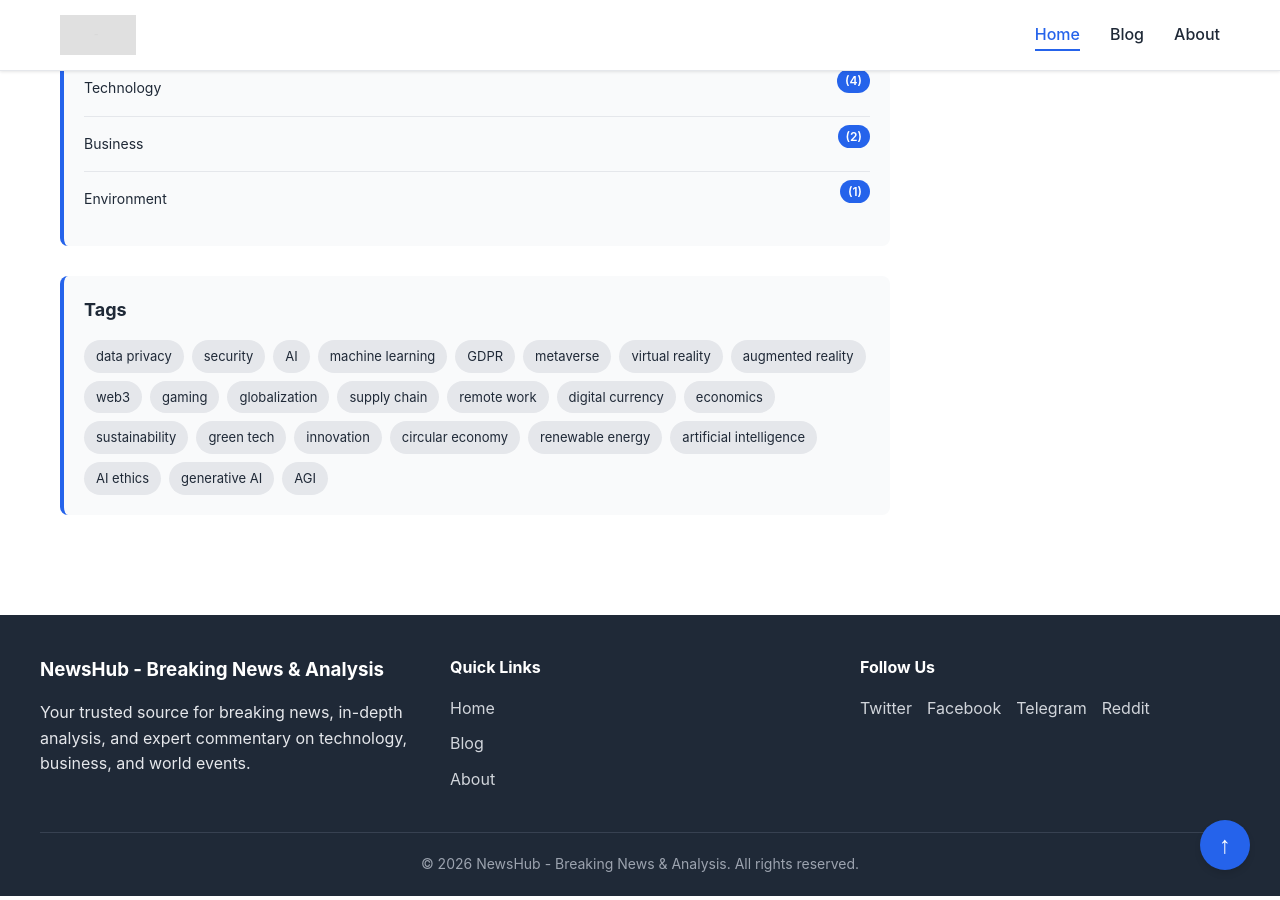
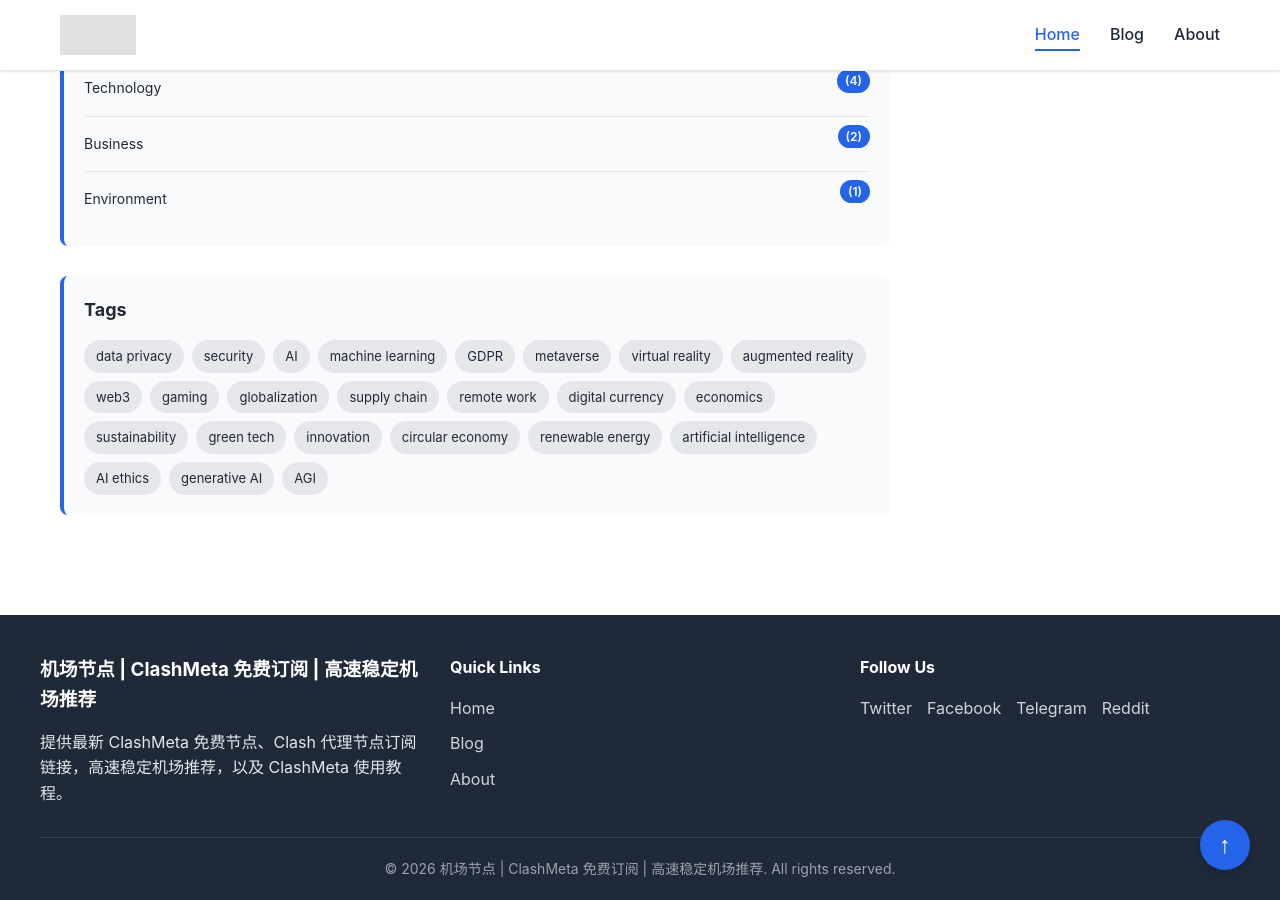
Before and after one commit to jichangmeta/jichangmeta.github.io, a Jekyll site: the page built from index.md, in a window 1280 px wide and 900 px high, scrolled down 6800 px. Built offline with Jekyll 4.4.1, drawn with Linux system fonts in a browser that asks for light colours; some of the changed text lies outside the part shown.

Commit message:
feat: Update _config.yml with IndexNow key and SEO keywords, update IndexNow workflow, and add README.md

```diff
--- a/_config.yml
+++ b/_config.yml
@@ -1,7 +1,7 @@
 # Site settings
-title: "NewsHub - Breaking News & Analysis"
-description: "Your trusted source for breaking news, in-depth analysis, and expert commentary on technology, business, and world events."
-keywords: "news, technology, business, analysis, breaking news"
+title: "机场节点 | ClashMeta 免费订阅 | 高速稳定机场推荐"
+description: "提供最新 ClashMeta 免费节点、Clash 代理节点订阅链接，高速稳定机场推荐，以及 ClashMeta 使用教程。"
+keywords: "clashmeta, clash meta, clashmeta配置, clashmeta节点, clash代理节点, 机场节点, 节点推荐, clash免费订阅, clash免费节点, 免费机场, 机场试用, clashmeta免费节点每日更新, clashmeta免费订阅链接, clash免费节点订阅地址, 免费机场节点每日更新, clash代理节点免费分享, clashmeta节点免费获取方法, 最新clash免费订阅链接, 免费机场试用一天节点推荐, 机场节点推荐2026稳定高速, clashmeta机场哪个好用, 便宜机场节点推荐, 高速稳定机场推荐支持clashmeta, 支持clashmeta的机场有哪些, 最便宜的clash节点订阅, 机场试用后怎么购买节点, clashmeta节点购买平台推荐, clashmeta怎么用新手教程, clashmeta配置文件怎么导入, clashmeta订阅链接怎么添加, clash代理节点怎么配置, clashmeta节点失效怎么办, clashmeta更新订阅失败解决方法, clashmeta和clash有什么区别, clashmeta免费节点安全吗, 免费机场节点为什么会失效, clashmeta订阅链接多久更新, 机场试用节点靠谱吗, clashmeta节点为什么很慢"
 author: "NewsHub Editorial Team"
 author_bio: "A team of passionate journalists and analysts dedicated to delivering accurate, timely, and insightful news coverage."
 logo: "/assets/images/default-og.png"
@@ -25,7 +25,7 @@ social:
 
 # IndexNow
 indexnow:
-  key: "YOUR_INDEXNOW_API_KEY"
+  key: "d8715e2e84574aa785a5ad5aea7c4b0d"
   host: "jichangmeta.github.io"
 
 # Build settings
```
Also changed, not shown: .github/workflows/indexnow.yml, README.md (added).
